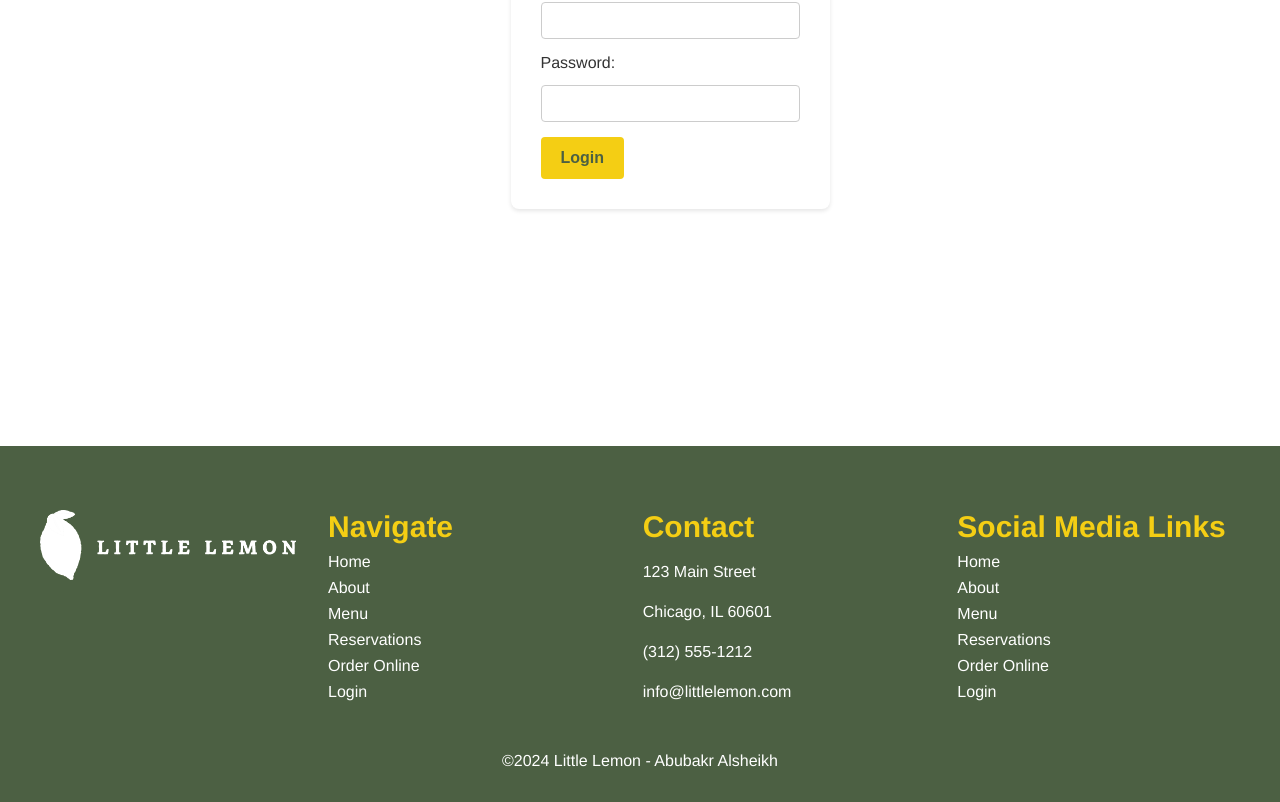
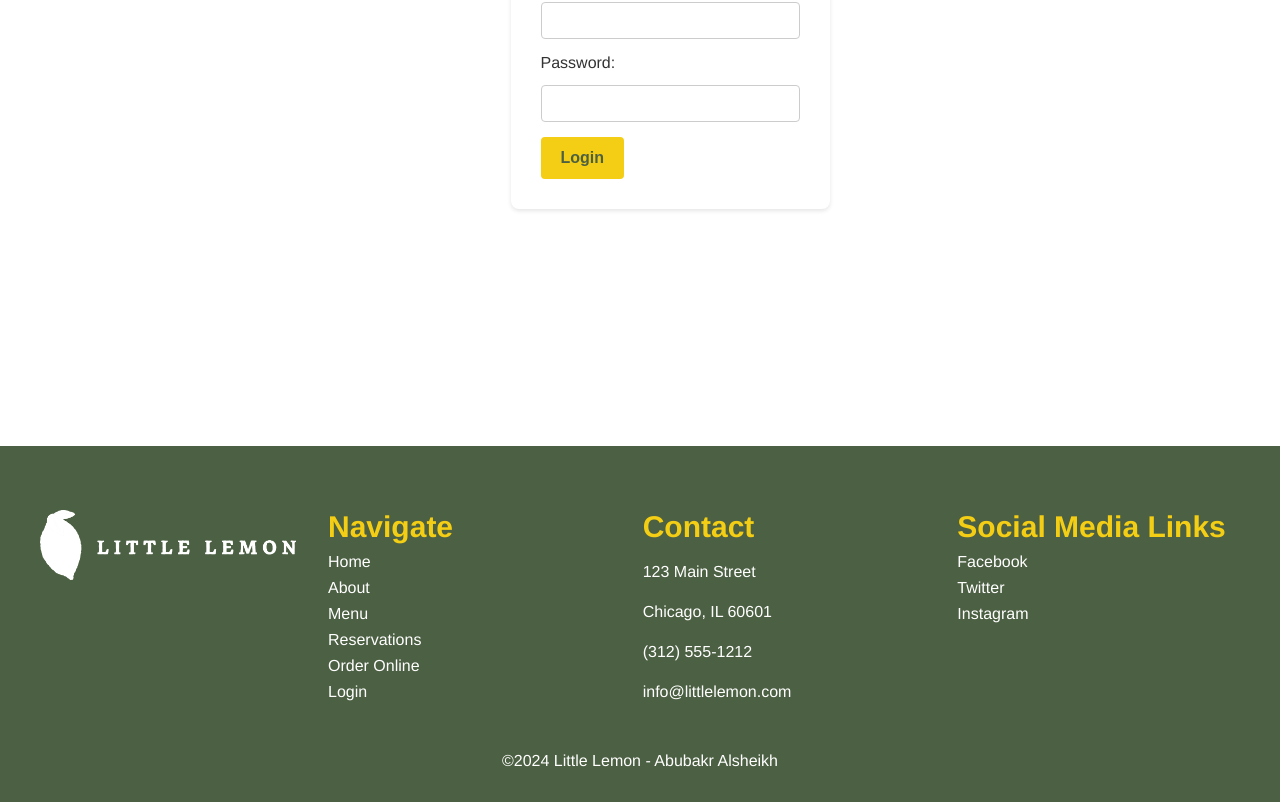
Before and after one commit to Abubakr-Alsheikh/little-lemon-restaurant, a React (Create React App) app: page /login in a window 1280 px wide. Shown: the part 467-1269 px from the top of the page. Built offline with nearby package versions, Linux system fonts and the light colour scheme.

Commit message:
Chaning the Social Media Links

```diff
--- a/src/Footer.js
+++ b/src/Footer.js
@@ -44,24 +44,21 @@ const Footer = () => {
             <h3>Social Media Links</h3>
             <ul>
               <li>
-                <a href="/">Home</a>
+                <a href="https://www.facebook.com/your-facebook-page" target="_blank" rel="noopener noreferrer">
+                  <i className="fab fa-facebook-f"></i> Facebook
+                </a>
               </li>
               <li>
-                <a href="/about">About</a>
+                <a href="https://twitter.com/your-twitter-handle" target="_blank" rel="noopener noreferrer">
+                  <i className="fab fa-twitter"></i> Twitter
+                </a>
               </li>
               <li>
-                <a href="/menu">Menu</a>
+                <a href="https://www.instagram.com/your-instagram-handle" target="_blank" rel="noopener noreferrer">
+                  <i className="fab fa-instagram"></i> Instagram
+                </a>
               </li>
-              <li>
-                <a href="/reservations">Reservations</a>
-              </li>
-              <li>
-                <a href="/order">Order Online</a>
-              </li>
-              <li>
-                <a href="/login">Login</a>
-              </li>
-              {/* Add other social media links in a similar way */}
+              {/* Add more social media links here */}
             </ul>
           </div>
         </div>
```
